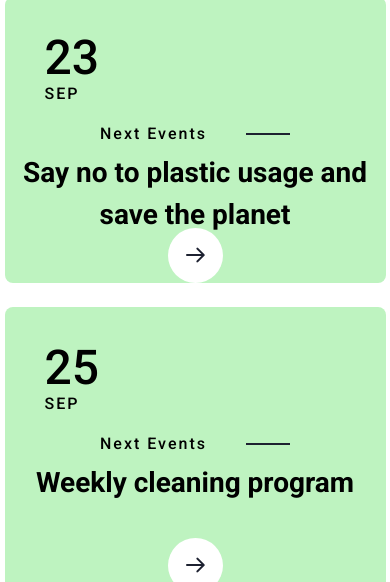
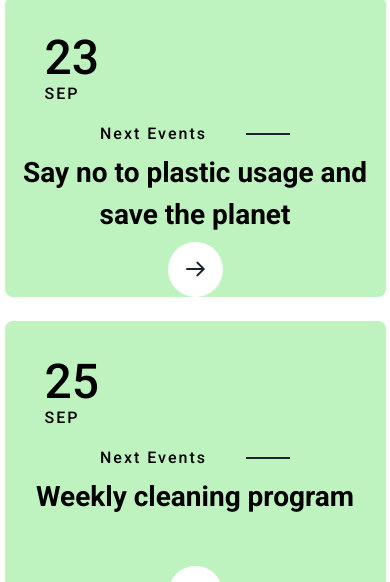
Before and after one commit to murodbekhakker/teamproject, a plain HTML site: page pages/about_us.html in a window 390 px wide. Shown: the part 10706-11288 px from the top of the page. Drawn offline with Linux system fonts and the light colour scheme.

Commit message:
new pages responsive murodbek

```diff
--- a/css/pages/about_us.css
+++ b/css/pages/about_us.css
@@ -427,6 +427,7 @@
 }
 .main_card_text_he_plastic {
   padding-top: 8px;
+  padding-bottom: 90px;
   width: 381px;
   height: 84px;
   font-size: 28px;
--- a/css/pages/what_we_do.css
+++ b/css/pages/what_we_do.css
@@ -305,6 +305,7 @@
 }
 .main_card_text_he_plastic {
   padding-top: 8px;
+  padding-bottom: 90px;
   width: 381px;
   height: 84px;
   font-size: 28px;
```
